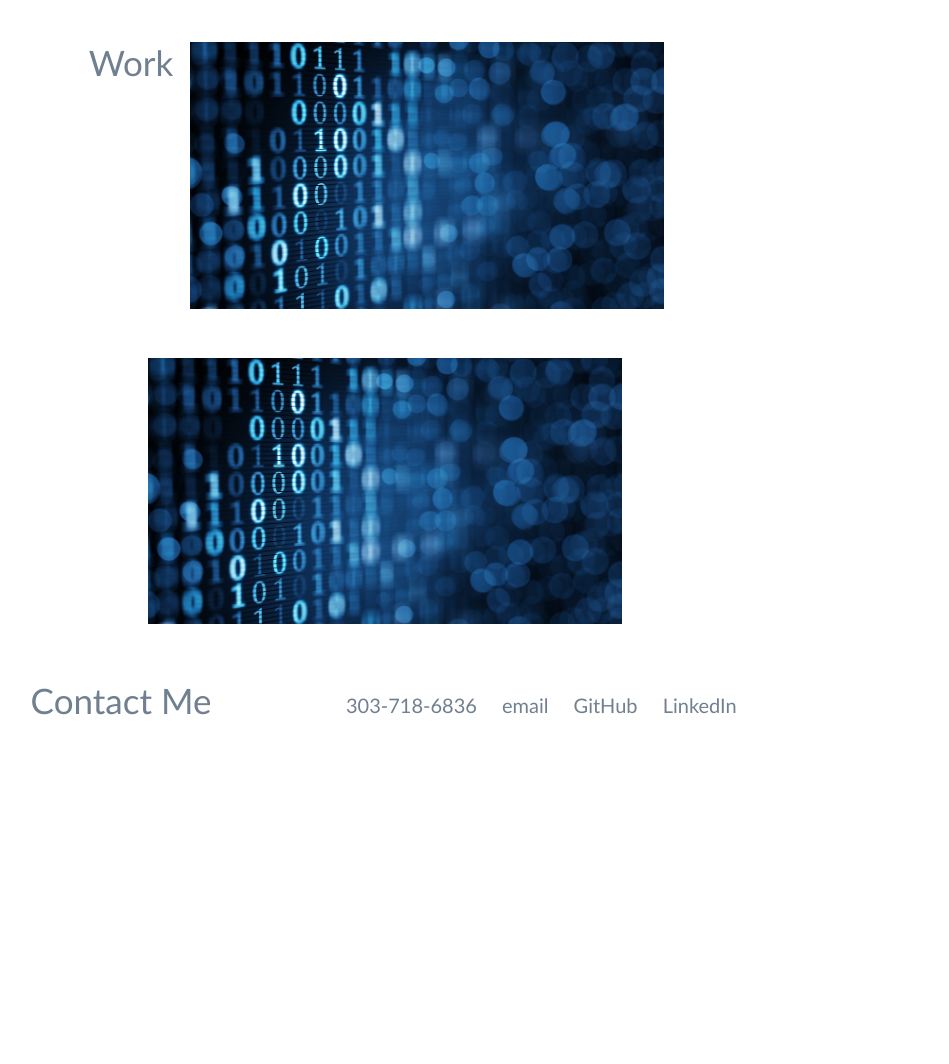
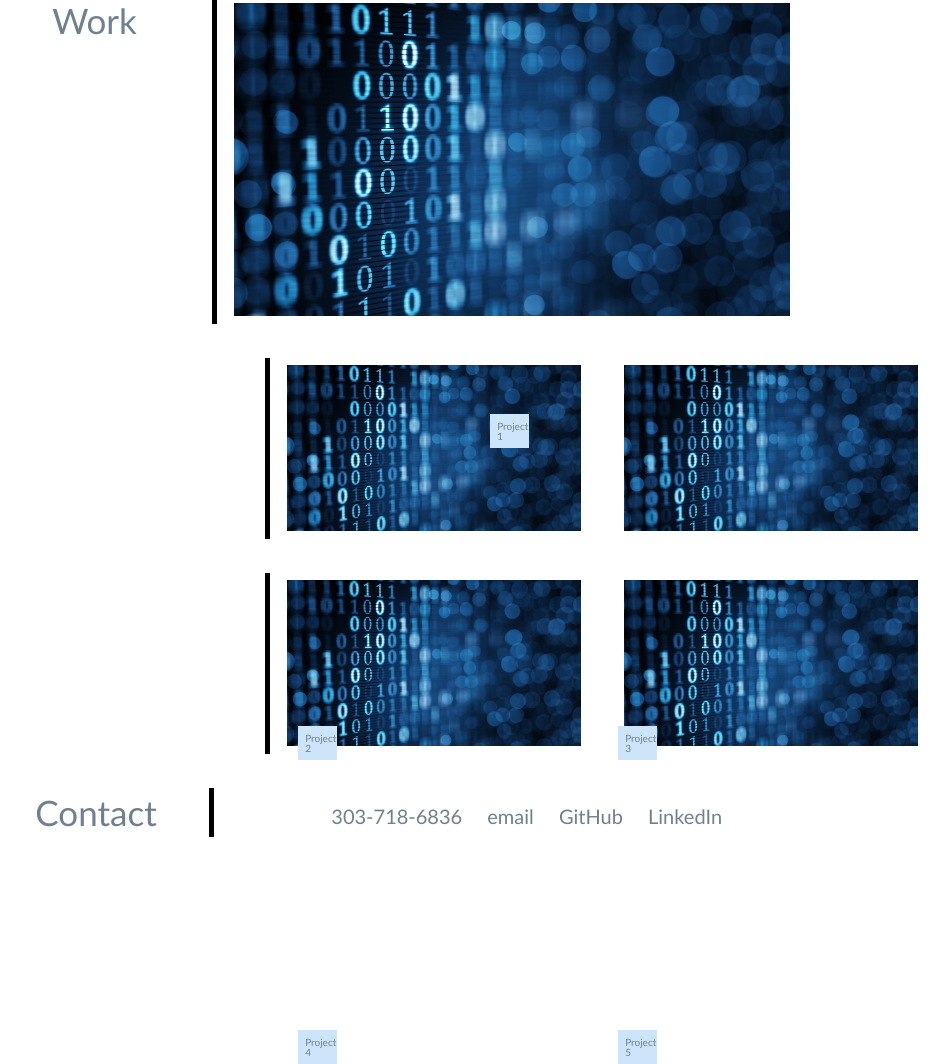
Before and after one commit to murda02/homework-week-2-dlm, a plain HTML site: page index.html in a window 1280 px wide. Shown: the part 600-1664 px from the top of the page, without its empty margins (201-1150 px from the left). Before the commit the page ends 1362 px from the top, so only its background shows below. Drawn offline with Linux system fonts and the light colour scheme.

Commit message:
added project content, fixed header, navbar and footer

```diff
--- a/assets/css/style.css
+++ b/assets/css/style.css
@@ -17,6 +17,7 @@ html {
 
 body {
     background-color: var(--white);
+    width: 1280px;
 }
 
 h3 {
@@ -53,20 +54,20 @@ nav {
     align-items: center;
 }
 
-a {
+nav a {
     padding: 10px;
     text-decoration: none;
     color: var(--slateGray);
 }
 
-a:hover {
+nav a:hover {
     text-decoration: underline;
     color: var(--darkBlue);
 }
 
 .banner-img {
     height: 8rem;
-    width: 100%;
+    /* width: 100%; */
 
 }
 
@@ -75,10 +76,65 @@ h2 {
     font-family: 'Trebuchet MS', 'Lucida Sans Unicode', 'Lucida Grande', 'Lucida Sans', Arial, sans-serif;
     background-color: var(--lightBlue);
     color: var(--slateGray);
-    position: relative;
-    left: 81%;
-    width: 19%;
-    bottom: -83%;
+    position: absolute;
+    left: 55%;
+    width: 13%;
+    bottom: 38%;
+}
+
+.project-1 {
+  padding: 7px;
+  font-family: 'Trebuchet MS', 'Lucida Sans Unicode', 'Lucida Grande', 'Lucida Sans', Arial, sans-serif;
+  background-color: var(--lightBlue);
+  color: var(--slateGray);
+  position: absolute;
+  left: 54%;
+  width: 3%;
+  bottom: -31%;
+}
+
+.project-2 {
+  padding: 7px;
+  font-family: 'Trebuchet MS', 'Lucida Sans Unicode', 'Lucida Grande', 'Lucida Sans', Arial, sans-serif;
+  background-color: var(--lightBlue);
+  color: var(--slateGray);
+  position: absolute;
+  left: 39%;
+  width: 3%;
+  bottom: -70%;
+}
+
+.project-3 {
+  padding: 7px;
+  font-family: 'Trebuchet MS', 'Lucida Sans Unicode', 'Lucida Grande', 'Lucida Sans', Arial, sans-serif;
+  background-color: var(--lightBlue);
+  color: var(--slateGray);
+  position: absolute;
+  left: 64%;
+  width: 3%;
+  bottom: -70%;
+}
+
+.project-4 {
+  padding: 7px;
+  font-family: 'Trebuchet MS', 'Lucida Sans Unicode', 'Lucida Grande', 'Lucida Sans', Arial, sans-serif;
+  background-color: var(--lightBlue);
+  color: var(--slateGray);
+  position: absolute;
+  left: 39%;
+  width: 3%;
+  bottom: -108%;
+}
+
+.project-5 {
+  padding: 7px;
+  font-family: 'Trebuchet MS', 'Lucida Sans Unicode', 'Lucida Grande', 'Lucida Sans', Arial, sans-serif;
+  background-color: var(--lightBlue);
+  color: var(--slateGray);
+  position: absolute;
+  left: 64%;
+  width: 3%;
+  bottom: -108%;
 }
 
 .main {
@@ -104,7 +160,7 @@ h2 {
   color: var(--slateGray);
   display: flex;
   justify-content: flex-end;
-  /* width: 40%; */
+  border-right: 5px solid black
 }
 
 .content {
@@ -116,8 +172,17 @@ h2 {
   text-align: left;
 }
 
+.content2 {
+  margin-left: 1rem;
+  width: 80%;
+  padding: 7px;
+  font-family: 'Trebuchet MS', 'Lucida Sans Unicode', 'Lucida Grande', 'Lucida Sans', Arial, sans-serif;
+  color: var(--slateGray);
+  text-align: left;
+}
+
 .main .container .row .content img {
-  width: 80%;
+  width: 94%;
 }
 
 .contact-me {
@@ -132,9 +197,16 @@ h2 {
   align-items: center;
 }
 
+address a {
+  padding: 10px;
+  text-decoration: none;
+  color: var(--slateGray);
+}
 
-
-
+address a:hover {
+  text-decoration: underline;
+  color: var(--darkBlue);
+}
 
   @media screen and (max-width: 660px) {
     nav {
--- a/index.html
+++ b/index.html
@@ -10,20 +10,18 @@
 </head>
 <body>
     <header>
-
         <nav>
-            <h1>Dave Murphy</h1>
-            <a href="#about-me">About Me</a>
-            <a href="#work">Work</a>
-            <a href="#contact">Contact</a>
-            <a href="./assets/doc/DMurphy_Resume.pdf" target="_blank">Resume</a>
+            <h1 class="left-column" style="border-right: 0px;">Dave Murphy</h1>
+            <div class="content" style="text-align: right;">
+                <a href="#about-me">About Me</a>
+                <a href="#work">Work</a>
+                <a href="#contact">Contact</a>
+                <a href="./assets/doc/DMurphy_Resume.pdf" target="_blank">Resume</a>
+            </div>
         </nav>
     </header>
-        <img
-        class="banner-image"
-        src="assets/images/mountain_view.jpg"
-        alt="Image of the Rocky Mountains"
-        />
+        <img class="banner-image" src="assets/images/mountain_view.jpg"
+            alt="Image of the Rocky Mountains">
         <h2>"Every mountain top is within reach if you just keep climbing" -B. Finlay</h2>
 
         <div class="main">
@@ -45,26 +43,46 @@
                 </section>
 
                 <section class="row">
-                    <div>
-                        <a name="work"><h3>Work</h3></a>
+                    <div class="left-column">
+                        <a name="work"><h3 style="margin-right: 68px;">Work</h3></a>
                     </div>
                     <div class="content">
                         <img src="./assets/images/binary-code.jpg" alt="Image of Binary numbers">
-                    </div>
-                </section>
-
-                <section class="row">
-                    <div>
-                        <h3></h3>
-                    </div>
-                    <div class="content">
-                        <img src="./assets/images/binary-code.jpg" alt="Image of Binary numbers">
+                        <h4 class="project-1">Project 1</h4>
                     </div>
                 </section>
 
                 <section class="row">
                     <div class="left-column">
-                        <a name="contact"><h3>Contact Me</h3></a>
+                        <a name="work"><h3 style="margin-right: 110px; opacity: 0.0; padding-right: 122px;">Work</h3></a>
+                    </div>
+                    <div class="content">
+                        <img src="./assets/images/binary-code.jpg" alt="Image of Binary numbers">
+                        <h4 class="project-2">Project 2</h4>
+                    </div>
+                    <div class="content">
+                        <img src="./assets/images/binary-code.jpg" alt="Image of Binary numbers">
+                        <h4 class="project-3">Project 3</h4>
+                    </div>
+                </section>
+
+                <section class="row">
+                    <div class="left-column">
+                        <a name="work"><h3 style="margin-right: 110px; opacity: 0.0; padding-right: 122px;">Work</h3></a>
+                    </div>
+                    <div class="content">
+                        <img src="./assets/images/binary-code.jpg" alt="Image of Binary numbers">
+                        <h4 class="project-4">Project 4</h4>
+                    </div>
+                    <div class="content">
+                        <img src="./assets/images/binary-code.jpg" alt="Image of Binary numbers">
+                        <h4 class="project-5">Project 5</h4>
+                    </div>
+                </section>
+
+                <section class="row">
+                    <div class="left-column">
+                        <a name="contact"><h3 style="margin-right: 45px;">Contact</h3></a>
                     </div>
 
                     <div class="content contact-me">
```
